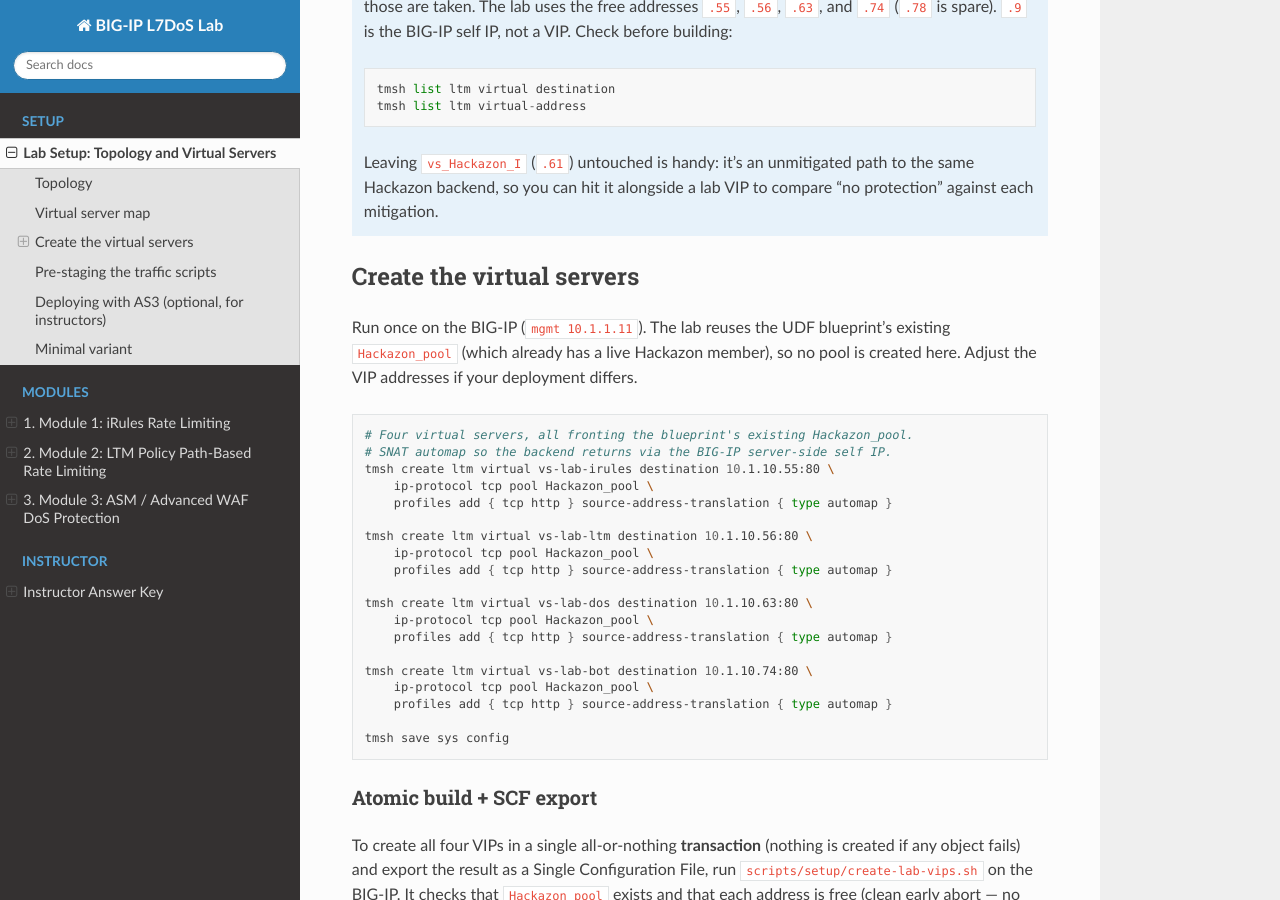
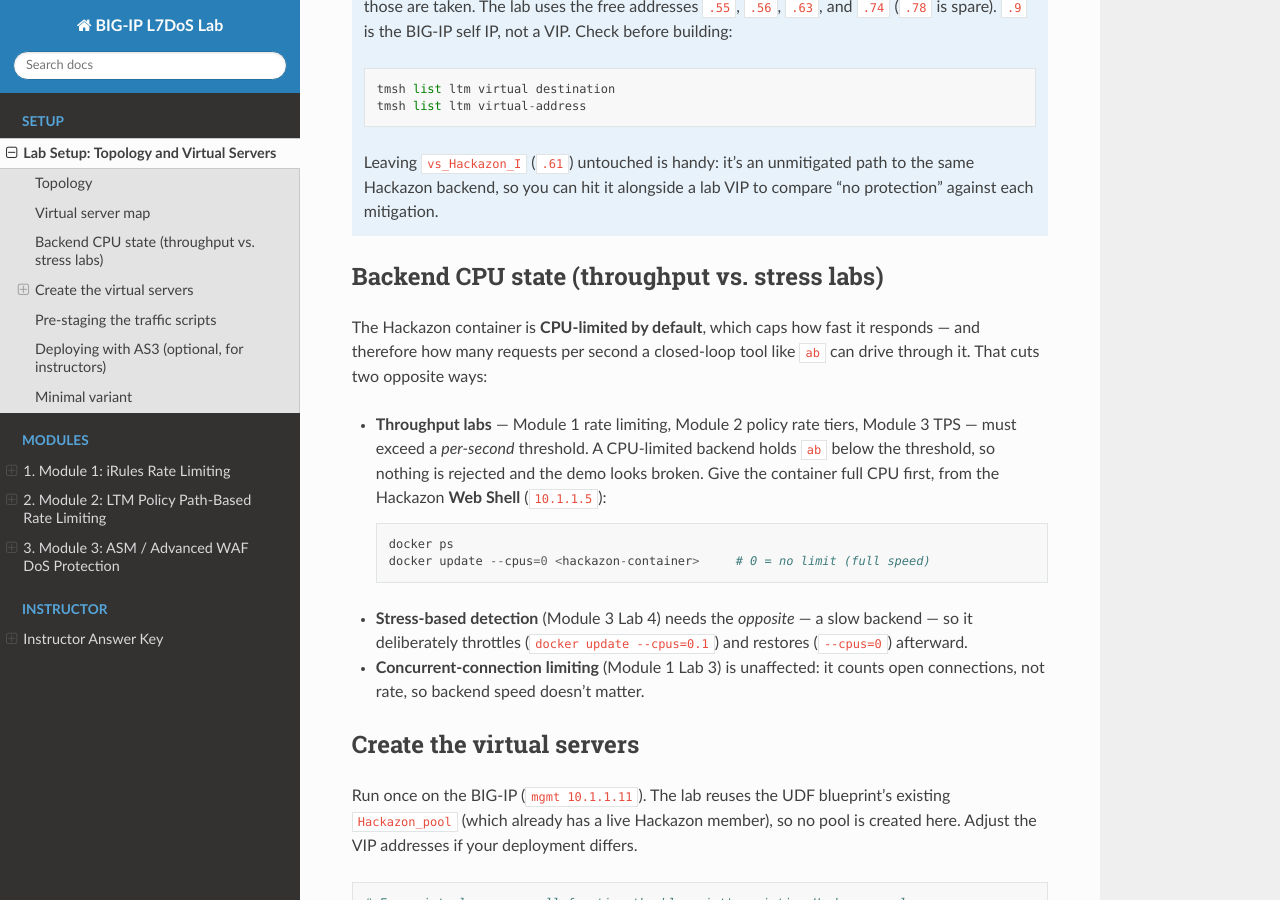
Before and after one commit to snowblind-/BIG-IP-L7DoS-Lab, a Sphinx documentation site: the page built from docs/setup/lab-topology.rst, in a window 1280 px wide and 900 px high, scrolled down 1366 px. Built offline with Sphinx 7.4.7 and the Read the Docs theme 3.1.0, drawn with Linux system fonts in a browser that asks for light colours.

Commit message:
Document backend CPU state; add full-CPU prerequisite to throughput labs
The Hackazon container is CPU-limited by default, capping ab throughput below the
per-second thresholds so rate demos don't trigger. Add a canonical 'Backend CPU
state' section to lab-topology explaining the toggle (full CPU via
docker update --cpus=0 for throughput labs; Lab 4 throttles+restores; concurrent
is unaffected), and a short prerequisite note to each throughput lab that must
exceed a per-second threshold: Module 1 Labs 2 & 4, Module 2 Labs 2 & 3, Module 3
Lab 1. (Module 1 Lab 1 already has the --cpus=0 step.)

```diff
--- a/docs/setup/lab-topology.rst
+++ b/docs/setup/lab-topology.rst
@@ -91,6 +91,28 @@
    Leaving ``vs_Hackazon_I`` (``.61``) untouched is handy: it's an unmitigated
    path to the same Hackazon backend, so you can hit it alongside a lab VIP to
    compare "no protection" against each mitigation.
+
+Backend CPU state (throughput vs. stress labs)
+----------------------------------------------
+
+The Hackazon container is **CPU-limited by default**, which caps how fast it
+responds — and therefore how many requests per second a closed-loop tool like
+``ab`` can drive through it. That cuts two opposite ways:
+
+- **Throughput labs** — Module 1 rate limiting, Module 2 policy rate tiers,
+  Module 3 TPS — must exceed a *per-second* threshold. A CPU-limited backend holds
+  ``ab`` below the threshold, so nothing is rejected and the demo looks broken.
+  Give the container full CPU first, from the Hackazon **Web Shell**
+  (``10.1.1.5``)::
+
+     docker ps
+     docker update --cpus=0 <hackazon-container>     # 0 = no limit (full speed)
+
+- **Stress-based detection** (Module 3 Lab 4) needs the *opposite* — a slow
+  backend — so it deliberately throttles (``docker update --cpus=0.1``) and
+  restores (``--cpus=0``) afterward.
+- **Concurrent-connection limiting** (Module 1 Lab 3) is unaffected: it counts
+  open connections, not rate, so backend speed doesn't matter.
 
 Create the virtual servers
 --------------------------
```
Also changed, not shown: docs/module1-irules/lab2/lab2-per-uri-rate-limiting.rst (+8 -0 lines), docs/module1-irules/lab4/lab4-sliding-window.rst (+8 -0 lines), docs/module2-ltm-policies/lab2/lab2-policy-irule.rst (+8 -0 lines), docs/module2-ltm-policies/lab3/lab3-datagroup.rst (+8 -0 lines), docs/module3-asm-waf/lab1/lab1-tps-based.rst (+8 -0 lines).
